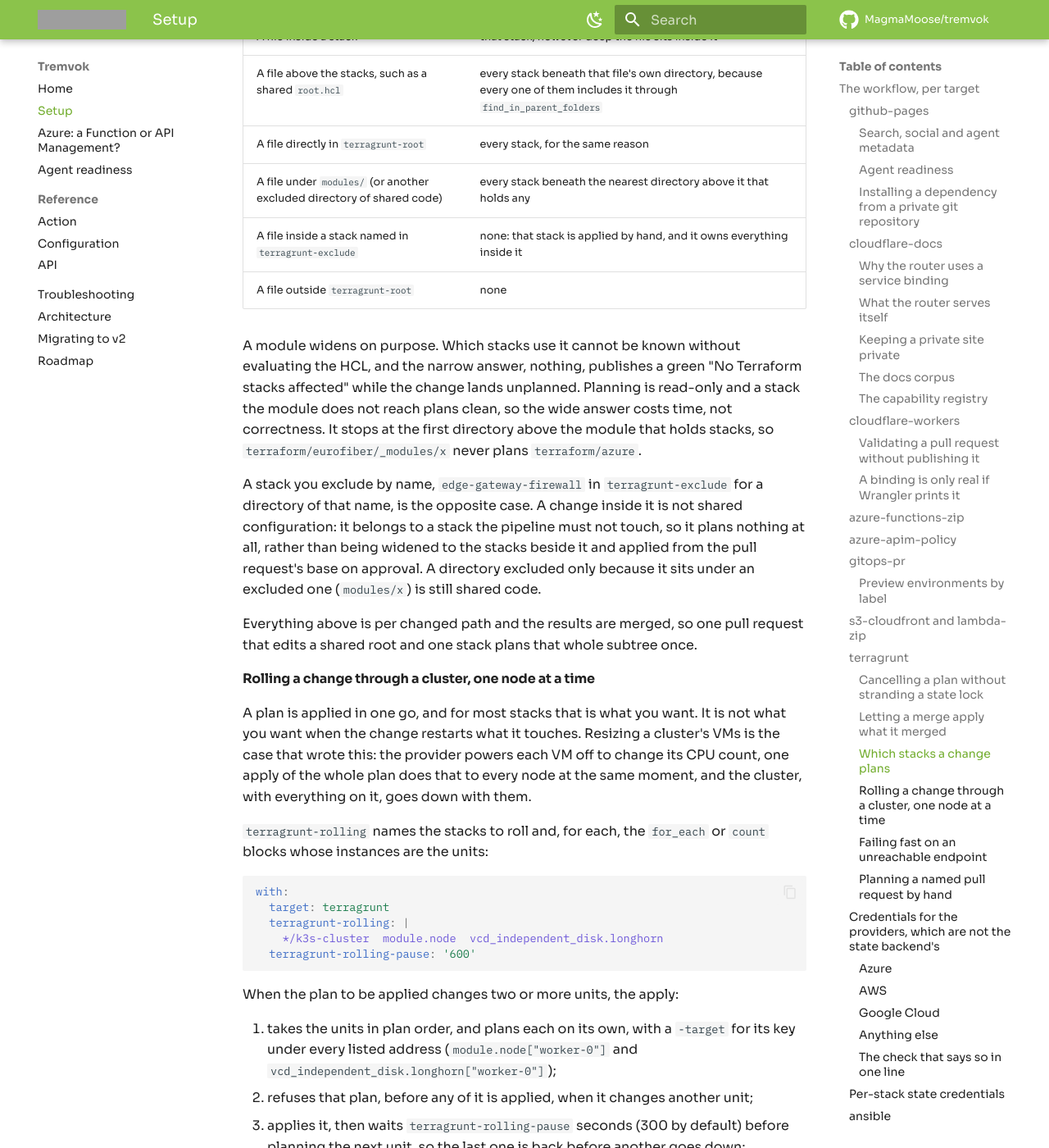
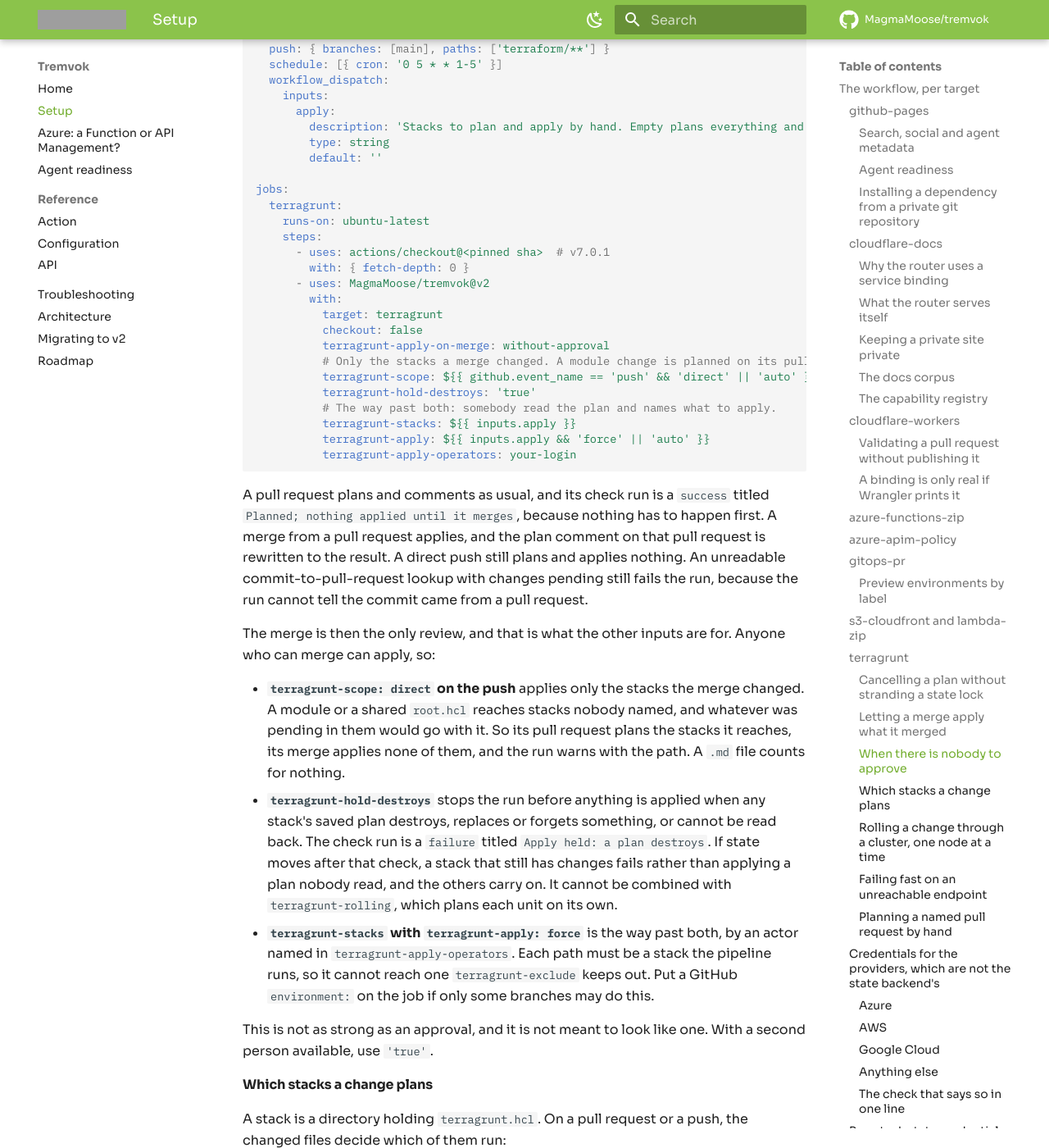
Before and after one commit to MagmaMoose/tremvok, an MkDocs documentation site: the page built from docs/setup.md, in a window 1280 px wide and 1400 px high, scrolled down 19861 px. Shown: the whole window at 82% size. Built offline with MkDocs 1.6.1 and Material for MkDocs 9.7.7, drawn with Linux system fonts in a browser that asks for light colours; comment, search, counter and statistics services are not loaded; some of the changed text lies outside the part shown; grey boxes are pictures that could not be loaded.

Commit message:
feat(terragrunt): let a merge be the approval, with limits on what it reaches (#76)
* feat(terragrunt): let a merge be the approval, with limits on what it reaches

A repository with one maintainer can never meet the independent-approval
gate, so its merges plan and apply nothing. `terragrunt-apply-on-merge:
without-approval` makes the merge the approval. `terragrunt-scope: direct`,
`terragrunt-hold-destroys` and `terragrunt-stacks` limit what it can reach,
and all are off by default.

* test(terragrunt): suppress gitleaks false positive on PEM redaction fixture

The private-key scanner fires on the fake RSA key used to test the
redact path.  It is a fabricated value, not a real credential.

* fix(terragrunt): read destroys from the saved plan, and apply only what was checked

The summary line missed forgets and could be imitated by an output's value,
and a stale re-plan could apply changes nobody read. Also closes a blank
terragrunt-stacks forcing every stack, an approval applying before the merge,
a merge into another branch counting as one here, and silent exclude and scope
typos.

* test(terragrunt): allow the new PEM fixtures in gitleaks

---------

Co-authored-by: Caleb Sargeant <calebsargeant@users.noreply.github.com>

````diff
--- a/docs/setup.md
+++ b/docs/setup.md
@@ -835,6 +835,70 @@ answers "who may authorise an apply?"; this one answers "should a merge commit a
 With it on, the path needs `pull-requests: read` on the token, which the `pull-requests: write`
 above already covers.
 
+#### When there is nobody to approve
+
+An independent approval needs a second person. In a repository with one maintainer nobody can
+give it, so `terragrunt-apply-on-merge: 'true'` never applies anything. `without-approval` makes
+the merge the authorisation:
+
+```yaml
+on:
+  pull_request:
+  push: { branches: [main], paths: ['terraform/**'] }
+  schedule: [{ cron: '0 5 * * 1-5' }]
+  workflow_dispatch:
+    inputs:
+      apply:
+        description: 'Stacks to plan and apply by hand. Empty plans everything and applies nothing.'
+        type: string
+        default: ''
+
+jobs:
+  terragrunt:
+    runs-on: ubuntu-latest
+    steps:
+      - uses: actions/checkout@<pinned sha>  # v7.0.1
+        with: { fetch-depth: 0 }
+      - uses: MagmaMoose/tremvok@v2
+        with:
+          target: terragrunt
+          checkout: false
+          terragrunt-apply-on-merge: without-approval
+          # Only the stacks a merge changed. A module change is planned on its pull request.
+          terragrunt-scope: ${{ github.event_name == 'push' && 'direct' || 'auto' }}
+          terragrunt-hold-destroys: 'true'
+          # The way past both: somebody read the plan and names what to apply.
+          terragrunt-stacks: ${{ inputs.apply }}
+          terragrunt-apply: ${{ inputs.apply && 'force' || 'auto' }}
+          terragrunt-apply-operators: your-login
+```
+
+A pull request plans and comments as usual, and its check run is a `success` titled `Planned;
+nothing applied until it merges`, because nothing has to happen first. A merge from a pull
+request applies, and the plan comment on that pull request is rewritten to the result. A direct
+push still plans and applies nothing. An unreadable commit-to-pull-request lookup with changes
+pending still fails the run, because the run cannot tell the commit came from a pull request.
+
+The merge is then the only review, and that is what the other inputs are for. Anyone who can
+merge can apply, so:
+
+- **`terragrunt-scope: direct` on the push** applies only the stacks the merge changed. A module
+  or a shared `root.hcl` reaches stacks nobody named, and whatever was pending in them would go
+  with it. So its pull request plans the stacks it reaches, its merge applies none of them, and
+  the run warns with the path. A `.md` file counts for nothing.
+- **`terragrunt-hold-destroys`** stops the run before anything is applied when any stack's saved
+  plan destroys, replaces or forgets something, or cannot be read back. The check run is a `failure`
+  titled `Apply held: a plan destroys`. If state moves after that check, a stack that still has
+  changes fails rather than applying a plan nobody read, and the others carry on. It cannot be
+  combined with `terragrunt-rolling`, which plans each unit on its own.
+- **`terragrunt-stacks` with `terragrunt-apply: force`** is the way past both, by an actor named
+  in `terragrunt-apply-operators`. Each path must be a stack the pipeline runs, so it cannot reach
+  one `terragrunt-exclude` keeps out. Put a GitHub `environment:` on the job if only some branches
+  may do this.
+
+This is not as strong as an approval, and it is not meant to look like one. With a second person
+available, use `'true'`.
+
 #### Which stacks a change plans
 
 A stack is a directory holding `terragrunt.hcl`. On a pull request or a push, the changed
@@ -847,6 +911,7 @@ files decide which of them run:
 | A file directly in `terragrunt-root` | every stack, for the same reason |
 | A file under `modules/` (or another excluded directory of shared code) | every stack beneath the nearest directory above it that holds any |
 | A file inside a stack named in `terragrunt-exclude` | none: that stack is applied by hand, and it owns everything inside it |
+| A file under a directory named in `terragrunt-exclude` by a path, such as `terraform/aws` | none, for the same reason, however many stacks it holds |
 | A file outside `terragrunt-root` | none |
 
 A module widens on purpose. Which stacks use it cannot be known without evaluating the HCL, and
````
Also changed, not shown: .claude/decisions/0008-merge-as-approval.md (added, +45 -0 lines), CHANGELOG.md (+19 -0 lines), action.yml (+44 -3 lines), docs/action-reference.md (+6 -4 lines), docs/troubleshooting.md (+5 -0 lines), 9 other files.
